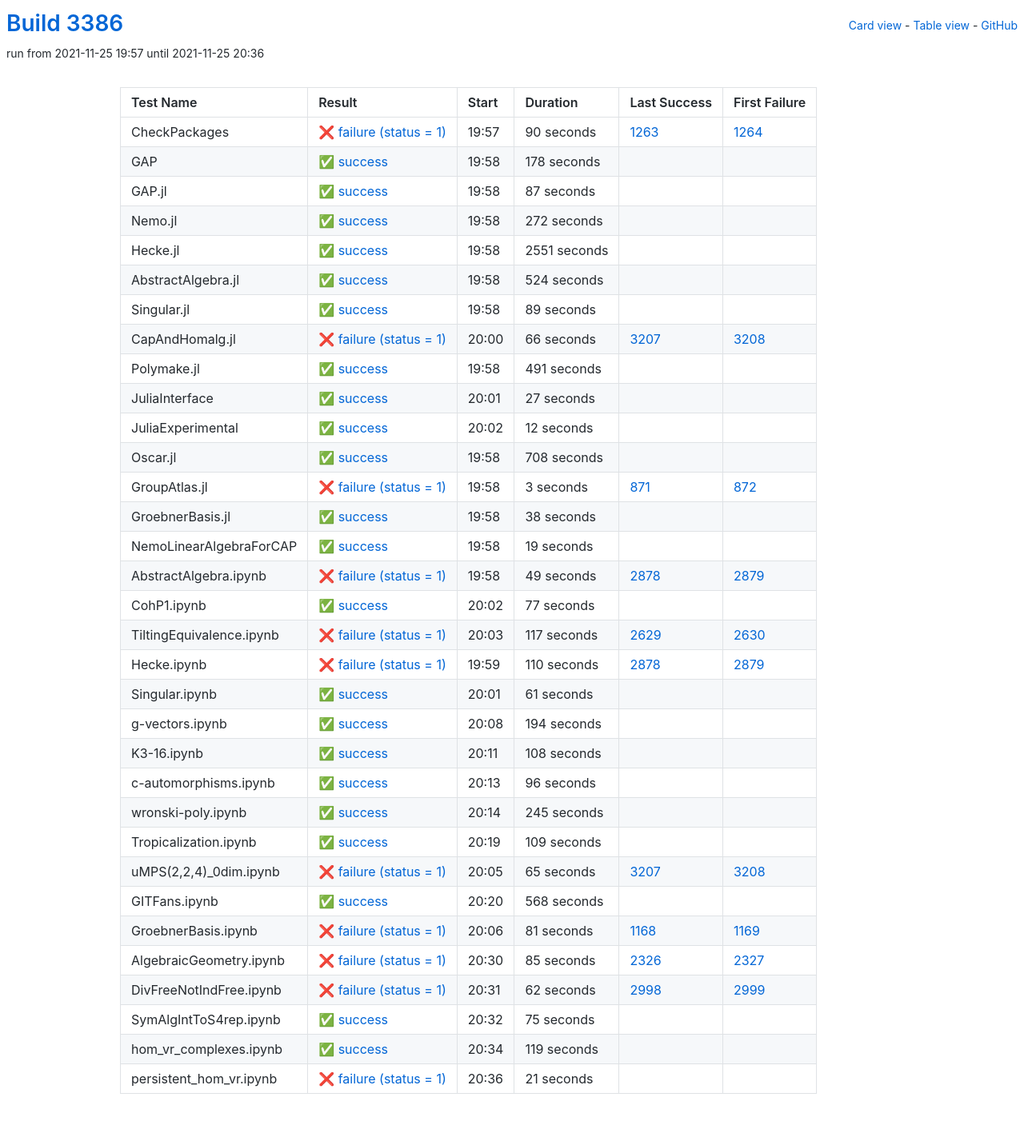
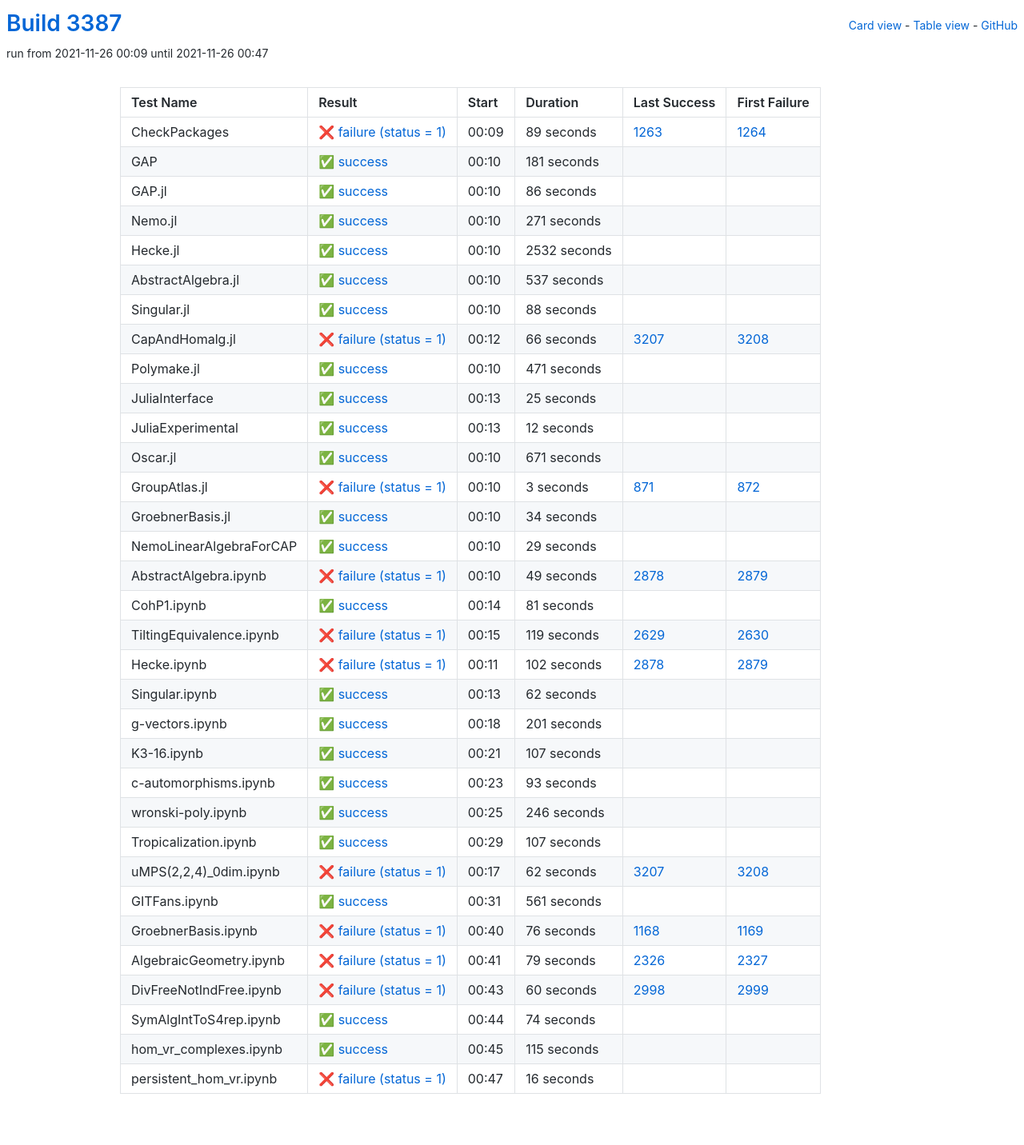
Before and after one commit to oscar-system/oscar-ci-status-stable, a Jekyll site: the page built from table.html, in a window 1280 px wide. Shown: the whole page at 80% size. Built offline with Jekyll 4.4.1, drawn with Linux system fonts in a browser that asks for light colours.

Commit message:
Build #3387

```diff
--- a/_data/ci.yml
+++ b/_data/ci.yml
@@ -1,6 +1,6 @@
 ---
-build: 3386
-build_url: https://oscarci.mathematik.uni-kl.de/job/oscar-stable/3386/
+build: 3387
+build_url: https://oscarci.mathematik.uni-kl.de/job/oscar-stable/3387/
 job: oscar-stable
 organization: oscar-system
 repo: oscar-ci-status-stable
@@ -8,92 +8,92 @@ repourl: https://github.com/oscar-system/oscar-ci-status-stable
 tests:
 - name: CheckPackages
   id: checkpackages
-  log: https://oscarci.mathematik.uni-kl.de/job/oscar-stable/3386/artifact/logs/build-3386/CheckPackages.log
-  start: 2021-11-25 19:57
+  log: https://oscarci.mathematik.uni-kl.de/job/oscar-stable/3387/artifact/logs/build-3387/CheckPackages.log
+  start: 2021-11-26 00:09
   success: false
   exitcode: 1
   status: failure
-  duration: 90
+  duration: 89
   last_success: 1263
   last_success_url: https://oscarci.mathematik.uni-kl.de/job/oscar-stable/1263/
   first_failure: 1264
   first_failure_url: https://oscarci.mathematik.uni-kl.de/job/oscar-stable/1264/
 - name: GAP
   id: gap
-  log: https://oscarci.mathematik.uni-kl.de/job/oscar-stable/3386/artifact/logs/build-3386/GAP.log
-  start: 2021-11-25 19:58
+  log: https://oscarci.mathematik.uni-kl.de/job/oscar-stable/3387/artifact/logs/build-3387/GAP.log
+  start: 2021-11-26 00:10
   success: true
   exitcode: 0
   status: success
-  duration: 178
+  duration: 181
   last_success: false
   last_success_url:
   first_failure: false
   first_failure_url:
 - name: GAP.jl
   id: gap-jl
-  log: https://oscarci.mathematik.uni-kl.de/job/oscar-stable/3386/artifact/logs/build-3386/GAP.jl.log
-  start: 2021-11-25 19:58
+  log: https://oscarci.mathematik.uni-kl.de/job/oscar-stable/3387/artifact/logs/build-3387/GAP.jl.log
+  start: 2021-11-26 00:10
   success: true
   exitcode: 0
   status: success
-  duration: 87
+  duration: 86
   last_success: false
   last_success_url:
   first_failure: false
   first_failure_url:
 - name: Nemo.jl
   id: nemo-jl
-  log: https://oscarci.mathematik.uni-kl.de/job/oscar-stable/3386/artifact/logs/build-3386/Nemo.jl.log
-  start: 2021-11-25 19:58
+  log: https://oscarci.mathematik.uni-kl.de/job/oscar-stable/3387/artifact/logs/build-3387/Nemo.jl.log
+  start: 2021-11-26 00:10
   success: true
   exitcode: 0
   status: success
-  duration: 272
+  duration: 271
   last_success: false
   last_success_url:
   first_failure: false
   first_failure_url:
 - name: Hecke.jl
   id: hecke-jl
-  log: https://oscarci.mathematik.uni-kl.de/job/oscar-stable/3386/artifact/logs/build-3386/Hecke.jl.log
-  start: 2021-11-25 19:58
+  log: https://oscarci.mathematik.uni-kl.de/job/oscar-stable/3387/artifact/logs/build-3387/Hecke.jl.log
+  start: 2021-11-26 00:10
   success: true
   exitcode: 0
   status: success
-  duration: 2551
+  duration: 2532
   last_success: false
   last_success_url:
   first_failure: false
   first_failure_url:
 - name: AbstractAlgebra.jl
   id: abstractalgebra-jl
-  log: https://oscarci.mathematik.uni-kl.de/job/oscar-stable/3386/artifact/logs/build-3386/AbstractAlgebra.jl.log
-  start: 2021-11-25 19:58
+  log: https://oscarci.mathematik.uni-kl.de/job/oscar-stable/3387/artifact/logs/build-3387/AbstractAlgebra.jl.log
+  start: 2021-11-26 00:10
   success: true
   exitcode: 0
   status: success
-  duration: 524
+  duration: 537
   last_success: false
   last_success_url:
   first_failure: false
   first_failure_url:
 - name: Singular.jl
   id: singular-jl
-  log: https://oscarci.mathematik.uni-kl.de/job/oscar-stable/3386/artifact/logs/build-3386/Singular.jl.log
-  start: 2021-11-25 19:58
+  log: https://oscarci.mathematik.uni-kl.de/job/oscar-stable/3387/artifact/logs/build-3387/Singular.jl.log
+  start: 2021-11-26 00:10
   success: true
   exitcode: 0
   status: success
-  duration: 89
+  duration: 88
   last_success: false
   last_success_url:
   first_failure: false
   first_failure_url:
 - name: CapAndHomalg.jl
   id: capandhomalg-jl
-  log: https://oscarci.mathematik.uni-kl.de/job/oscar-stable/3386/artifact/logs/build-3386/CapAndHomalg.jl.log
-  start: 2021-11-25 20:00
+  log: https://oscarci.mathematik.uni-kl.de/job/oscar-stable/3387/artifact/logs/build-3387/CapAndHomalg.jl.log
+  start: 2021-11-26 00:12
   success: false
   exitcode: 1
   status: failure
@@ -104,32 +104,32 @@ tests:
   first_failure_url: https://oscarci.mathematik.uni-kl.de/job/oscar-stable/3208/
 - name: Polymake.jl
   id: polymake-jl
-  log: https://oscarci.mathematik.uni-kl.de/job/oscar-stable/3386/artifact/logs/build-3386/Polymake.jl.log
-  start: 2021-11-25 19:58
+  log: https://oscarci.mathematik.uni-kl.de/job/oscar-stable/3387/artifact/logs/build-3387/Polymake.jl.log
+  start: 2021-11-26 00:10
   success: true
   exitcode: 0
   status: success
-  duration: 491
+  duration: 471
   last_success: false
   last_success_url:
   first_failure: false
   first_failure_url:
 - name: JuliaInterface
   id: juliainterface
-  log: https://oscarci.mathematik.uni-kl.de/job/oscar-stable/3386/artifact/logs/build-3386/JuliaInterface.log
-  start: 2021-11-25 20:01
+  log: https://oscarci.mathematik.uni-kl.de/job/oscar-stable/3387/artifact/logs/build-3387/JuliaInterface.log
+  start: 2021-11-26 00:13
   success: true
   exitcode: 0
   status: success
-  duration: 27
+  duration: 25
   last_success: false
   last_success_url:
   first_failure: false
   first_failure_url:
 - name: JuliaExperimental
   id: juliaexperimental
-  log: https://oscarci.mathematik.uni-kl.de/job/oscar-stable/3386/artifact/logs/build-3386/JuliaExperimental.log
-  start: 2021-11-25 20:02
+  log: https://oscarci.mathematik.uni-kl.de/job/oscar-stable/3387/artifact/logs/build-3387/JuliaExperimental.log
+  start: 2021-11-26 00:13
   success: true
   exitcode: 0
   status: success
@@ -140,20 +140,20 @@ tests:
   first_failure_url:
 - name: Oscar.jl
   id: oscar-jl
-  log: https://oscarci.mathematik.uni-kl.de/job/oscar-stable/3386/artifact/logs/build-3386/Oscar.jl.log
-  start: 2021-11-25 19:58
+  log: https://oscarci.mathematik.uni-kl.de/job/oscar-stable/3387/artifact/logs/build-3387/Oscar.jl.log
+  start: 2021-11-26 00:10
   success: true
   exitcode: 0
   status: success
-  duration: 708
+  duration: 671
   last_success: false
   last_success_url:
   first_failure: false
   first_failure_url:
 - name: GroupAtlas.jl
   id: groupatlas-jl
-  log: https://oscarci.mathematik.uni-kl.de/job/oscar-stable/3386/artifact/logs/build-3386/GroupAtlas.jl.log
-  start: 2021-11-25 19:58
+  log: https://oscarci.mathematik.uni-kl.de/job/oscar-stable/3387/artifact/logs/build-3387/GroupAtlas.jl.log
+  start: 2021-11-26 00:10
   success: false
   exitcode: 1
   status: failure
@@ -164,32 +164,32 @@ tests:
   first_failure_url: https://oscarci.mathematik.uni-kl.de/job/oscar-stable/872/
 - name: GroebnerBasis.jl
   id: groebnerbasis-jl
-  log: https://oscarci.mathematik.uni-kl.de/job/oscar-stable/3386/artifact/logs/build-3386/GroebnerBasis.jl.log
-  start: 2021-11-25 19:58
+  log: https://oscarci.mathematik.uni-kl.de/job/oscar-stable/3387/artifact/logs/build-3387/GroebnerBasis.jl.log
+  start: 2021-11-26 00:10
   success: true
   exitcode: 0
   status: success
-  duration: 38
+  duration: 34
   last_success: false
   last_success_url:
   first_failure: false
   first_failure_url:
 - name: NemoLinearAlgebraForCAP
   id: nemolinearalgebraforcap
-  log: https://oscarci.mathematik.uni-kl.de/job/oscar-stable/3386/artifact/logs/build-3386/NemoLinearAlgebraForCAP.log
-  start: 2021-11-25 19:58
+  log: https://oscarci.mathematik.uni-kl.de/job/oscar-stable/3387/artifact/logs/build-3387/NemoLinearAlgebraForCAP.log
+  start: 2021-11-26 00:10
   success: true
   exitcode: 0
   status: success
-  duration: 19
+  duration: 29
   last_success: false
   last_success_url:
   first_failure: false
   first_failure_url:
 - name: AbstractAlgebra.ipynb
   id: abstractalgebra-ipynb
-  log: https://oscarci.mathematik.uni-kl.de/job/oscar-stable/3386/artifact/logs/build-3386/AbstractAlgebra.ipynb.log
-  start: 2021-11-25 19:58
+  log: https://oscarci.mathematik.uni-kl.de/job/oscar-stable/3387/artifact/logs/build-3387/AbstractAlgebra.ipynb.log
+  start: 2021-11-26 00:10
   success: false
   exitcode: 1
   status: failure
@@ -200,204 +200,204 @@ tests:
   first_failure_url: https://oscarci.mathematik.uni-kl.de/job/oscar-stable/2879/
 - name: CohP1.ipynb
   id: cohp1-ipynb
-  log: https://oscarci.mathematik.uni-kl.de/job/oscar-stable/3386/artifact/logs/build-3386/CohP1.ipynb.log
-  start: 2021-11-25 20:02
+  log: https://oscarci.mathematik.uni-kl.de/job/oscar-stable/3387/artifact/logs/build-3387/CohP1.ipynb.log
+  start: 2021-11-26 00:14
   success: true
   exitcode: 0
   status: success
-  duration: 77
+  duration: 81
   last_success: false
   last_success_url:
   first_failure: false
   first_failure_url:
 - name: TiltingEquivalence.ipynb
   id: tiltingequivalence-ipynb
-  log: https://oscarci.mathematik.uni-kl.de/job/oscar-stable/3386/artifact/logs/build-3386/TiltingEquivalence.ipynb.log
-  start: 2021-11-25 20:03
+  log: https://oscarci.mathematik.uni-kl.de/job/oscar-stable/3387/artifact/logs/build-3387/TiltingEquivalence.ipynb.log
+  start: 2021-11-26 00:15
   success: false
   exitcode: 1
   status: failure
-  duration: 117
+  duration: 119
   last_success: 2629
   last_success_url: https://oscarci.mathematik.uni-kl.de/job/oscar-stable/2629/
   first_failure: 2630
   first_failure_url: https://oscarci.mathematik.uni-kl.de/job/oscar-stable/2630/
 - name: Hecke.ipynb
   id: hecke-ipynb
-  log: https://oscarci.mathematik.uni-kl.de/job/oscar-stable/3386/artifact/logs/build-3386/Hecke.ipynb.log
-  start: 2021-11-25 19:59
+  log: https://oscarci.mathematik.uni-kl.de/job/oscar-stable/3387/artifact/logs/build-3387/Hecke.ipynb.log
+  start: 2021-11-26 00:11
   success: false
   exitcode: 1
   status: failure
-  duration: 110
+  duration: 102
   last_success: 2878
   last_success_url: https://oscarci.mathematik.uni-kl.de/job/oscar-stable/2878/
   first_failure: 2879
   first_failure_url: https://oscarci.mathematik.uni-kl.de/job/oscar-stable/2879/
 - name: Singular.ipynb
   id: singular-ipynb
-  log: https://oscarci.mathematik.uni-kl.de/job/oscar-stable/3386/artifact/logs/build-3386/Singular.ipynb.log
-  start: 2021-11-25 20:01
+  log: https://oscarci.mathematik.uni-kl.de/job/oscar-stable/3387/artifact/logs/build-3387/Singular.ipynb.log
+  start: 2021-11-26 00:13
   success: true
   exitcode: 0
   status: success
-  duration: 61
+  duration: 62
   last_success: false
   last_success_url:
   first_failure: false
   first_failure_url:
 - name: g-vectors.ipynb
   id: g-vectors-ipynb
-  log: https://oscarci.mathematik.uni-kl.de/job/oscar-stable/3386/artifact/logs/build-3386/g-vectors.ipynb.log
-  start: 2021-11-25 20:08
+  log: https://oscarci.mathematik.uni-kl.de/job/oscar-stable/3387/artifact/logs/build-3387/g-vectors.ipynb.log
+  start: 2021-11-26 00:18
   success: true
   exitcode: 0
   status: success
-  duration: 194
+  duration: 201
   last_success: false
   last_success_url:
   first_failure: false
   first_failure_url:
 - name: K3-16.ipynb
   id: k3-16-ipynb
-  log: https://oscarci.mathematik.uni-kl.de/job/oscar-stable/3386/artifact/logs/build-3386/K3-16.ipynb.log
-  start: 2021-11-25 20:11
+  log: https://oscarci.mathematik.uni-kl.de/job/oscar-stable/3387/artifact/logs/build-3387/K3-16.ipynb.log
+  start: 2021-11-26 00:21
   success: true
   exitcode: 0
   status: success
-  duration: 108
+  duration: 107
   last_success: false
   last_success_url:
   first_failure: false
   first_failure_url:
 - name: c-automorphisms.ipynb
   id: c-automorphisms-ipynb
-  log: https://oscarci.mathematik.uni-kl.de/job/oscar-stable/3386/artifact/logs/build-3386/c-automorphisms.ipynb.log
-  start: 2021-11-25 20:13
+  log: https://oscarci.mathematik.uni-kl.de/job/oscar-stable/3387/artifact/logs/build-3387/c-automorphisms.ipynb.log
+  start: 2021-11-26 00:23
   success: true
   exitcode: 0
   status: success
-  duration: 96
+  duration: 93
   last_success: false
   last_success_url:
   first_failure: false
   first_failure_url:
 - name: wronski-poly.ipynb
   id: wronski-poly-ipynb
-  log: https://oscarci.mathematik.uni-kl.de/job/oscar-stable/3386/artifact/logs/build-3386/wronski-poly.ipynb.log
-  start: 2021-11-25 20:14
+  log: https://oscarci.mathematik.uni-kl.de/job/oscar-stable/3387/artifact/logs/build-3387/wronski-poly.ipynb.log
+  start: 2021-11-26 00:25
   success: true
   exitcode: 0
   status: success
-  duration: 245
+  duration: 246
   last_success: false
   last_success_url:
   first_failure: false
   first_failure_url:
 - name: Tropicalization.ipynb
   id: tropicalization-ipynb
-  log: https://oscarci.mathematik.uni-kl.de/job/oscar-stable/3386/artifact/logs/build-3386/Tropicalization.ipynb.log
-  start: 2021-11-25 20:19
+  log: https://oscarci.mathematik.uni-kl.de/job/oscar-stable/3387/artifact/logs/build-3387/Tropicalization.ipynb.log
+  start: 2021-11-26 00:29
   success: true
   exitcode: 0
   status: success
-  duration: 109
+  duration: 107
   last_success: false
   last_success_url:
   first_failure: false
   first_failure_url:
 - name: uMPS(2,2,4)_0dim.ipynb
   id: umps-2-2-4-0dim-ipynb
-  log: https://oscarci.mathematik.uni-kl.de/job/oscar-stable/3386/artifact/logs/build-3386/uMPS-2-2-4-_0dim.ipynb.log
-  start: 2021-11-25 20:05
+  log: https://oscarci.mathematik.uni-kl.de/job/oscar-stable/3387/artifact/logs/build-3387/uMPS-2-2-4-_0dim.ipynb.log
+  start: 2021-11-26 00:17
   success: false
   exitcode: 1
   status: failure
-  duration: 65
+  duration: 62
   last_success: 3207
   last_success_url: https://oscarci.mathematik.uni-kl.de/job/oscar-stable/3207/
   first_failure: 3208
   first_failure_url: https://oscarci.mathematik.uni-kl.de/job/oscar-stable/3208/
 - name: GITFans.ipynb
   id: gitfans-ipynb
-  log: https://oscarci.mathematik.uni-kl.de/job/oscar-stable/3386/artifact/logs/build-3386/GITFans.ipynb.log
-  start: 2021-11-25 20:20
+  log: https://oscarci.mathematik.uni-kl.de/job/oscar-stable/3387/artifact/logs/build-3387/GITFans.ipynb.log
+  start: 2021-11-26 00:31
   success: true
   exitcode: 0
   status: success
-  duration: 568
+  duration: 561
   last_success: false
   last_success_url:
   first_failure: false
   first_failure_url:
 - name: GroebnerBasis.ipynb
   id: groebnerbasis-ipynb
-  log: https://oscarci.mathematik.uni-kl.de/job/oscar-stable/3386/artifact/logs/build-3386/GroebnerBasis.ipynb.log
-  start: 2021-11-25 20:06
+  log: https://oscarci.mathematik.uni-kl.de/job/oscar-stable/3387/artifact/logs/build-3387/GroebnerBasis.ipynb.log
+  start: 2021-11-26 00:40
   success: false
   exitcode: 1
   status: failure
-  duration: 81
+  duration: 76
   last_success: 1168
   last_success_url: https://oscarci.mathematik.uni-kl.de/job/oscar-stable/1168/
   first_failure: 1169
   first_failure_url: https://oscarci.mathematik.uni-kl.de/job/oscar-stable/1169/
 - name: AlgebraicGeometry.ipynb
   id: algebraicgeometry-ipynb
-  log: https://oscarci.mathematik.uni-kl.de/job/oscar-stable/3386/artifact/logs/build-3386/AlgebraicGeometry.ipynb.log
-  start: 2021-11-25 20:30
+  log: https://oscarci.mathematik.uni-kl.de/job/oscar-stable/3387/artifact/logs/build-3387/AlgebraicGeometry.ipynb.log
+  start: 2021-11-26 00:41
   success: false
   exitcode: 1
   status: failure
-  duration: 85
+  duration: 79
   last_success: 2326
   last_success_url: https://oscarci.mathematik.uni-kl.de/job/oscar-stable/2326/
   first_failure: 2327
   first_failure_url: https://oscarci.mathematik.uni-kl.de/job/oscar-stable/2327/
 - name: DivFreeNotIndFree.ipynb
   id: divfreenotindfree-ipynb
-  log: https://oscarci.mathematik.uni-kl.de/job/oscar-stable/3386/artifact/logs/build-3386/DivFreeNotIndFree.ipynb.log
-  start: 2021-11-25 20:31
+  log: https://oscarci.mathematik.uni-kl.de/job/oscar-stable/3387/artifact/logs/build-3387/DivFreeNotIndFree.ipynb.log
+  start: 2021-11-26 00:43
   success: false
   exitcode: 1
   status: failure
-  duration: 62
+  duration: 60
   last_success: 2998
   last_success_url: https://oscarci.mathematik.uni-kl.de/job/oscar-stable/2998/
   first_failure: 2999
   first_failure_url: https://oscarci.mathematik.uni-kl.de/job/oscar-stable/2999/
 - name: SymAlgIntToS4rep.ipynb
   id: symalginttos4rep-ipynb
-  log: https://oscarci.mathematik.uni-kl.de/job/oscar-stable/3386/artifact/logs/build-3386/SymAlgIntToS4rep.ipynb.log
-  start: 2021-11-25 20:32
+  log: https://oscarci.mathematik.uni-kl.de/job/oscar-stable/3387/artifact/logs/build-3387/SymAlgIntToS4rep.ipynb.log
+  start: 2021-11-26 00:44
   success: true
   exitcode: 0
   status: success
-  duration: 75
+  duration: 74
   last_success: false
   last_success_url:
   first_failure: false
   first_failure_url:
 - name: hom_vr_complexes.ipynb
   id: hom-vr-complexes-ipynb
-  log: https://oscarci.mathematik.uni-kl.de/job/oscar-stable/3386/artifact/logs/build-3386/hom_vr_complexes.ipynb.log
-  start: 2021-11-25 20:34
+  log: https://oscarci.mathematik.uni-kl.de/job/oscar-stable/3387/artifact/logs/build-3387/hom_vr_complexes.ipynb.log
+  start: 2021-11-26 00:45
   success: true
   exitcode: 0
   status: success
-  duration: 119
+  duration: 115
   last_success: false
   last_success_url:
   first_failure: false
   first_failure_url:
 - name: persistent_hom_vr.ipynb
   id: persistent-hom-vr-ipynb
-  log: https://oscarci.mathematik.uni-kl.de/job/oscar-stable/3386/artifact/logs/build-3386/persistent_hom_vr.ipynb.log
-  start: 2021-11-25 20:36
+  log: https://oscarci.mathematik.uni-kl.de/job/oscar-stable/3387/artifact/logs/build-3387/persistent_hom_vr.ipynb.log
+  start: 2021-11-26 00:47
   success: false
   exitcode: 1
   status: failure
-  duration: 21
+  duration: 16
   last_success: false
   last_success_url:
   first_failure: false
```
Also changed, not shown: README.md.
